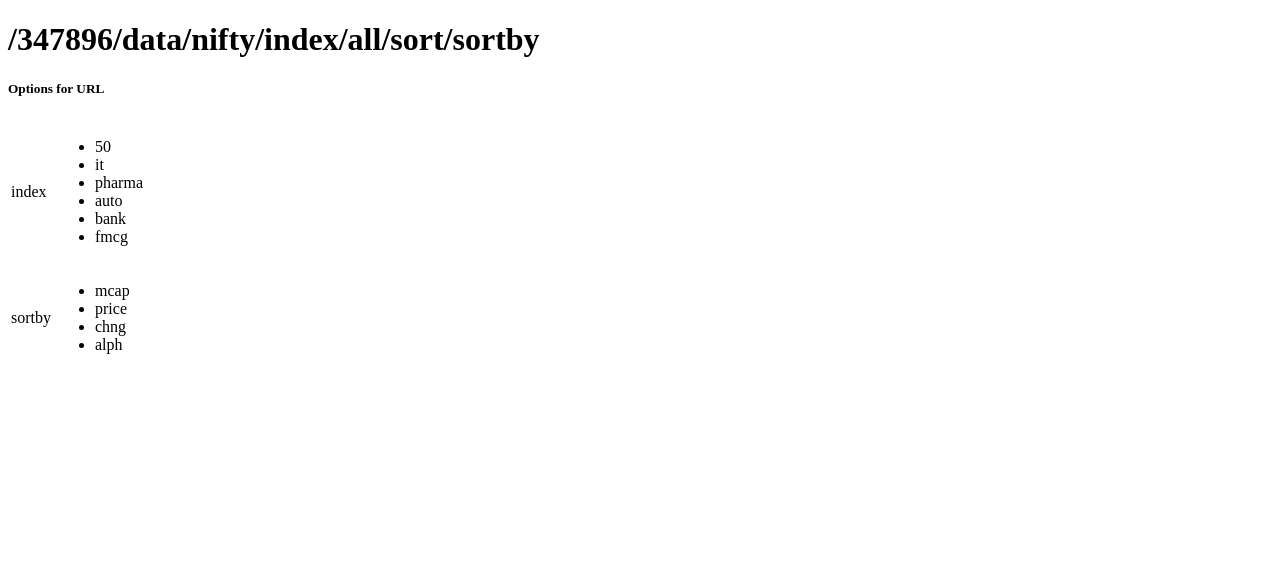
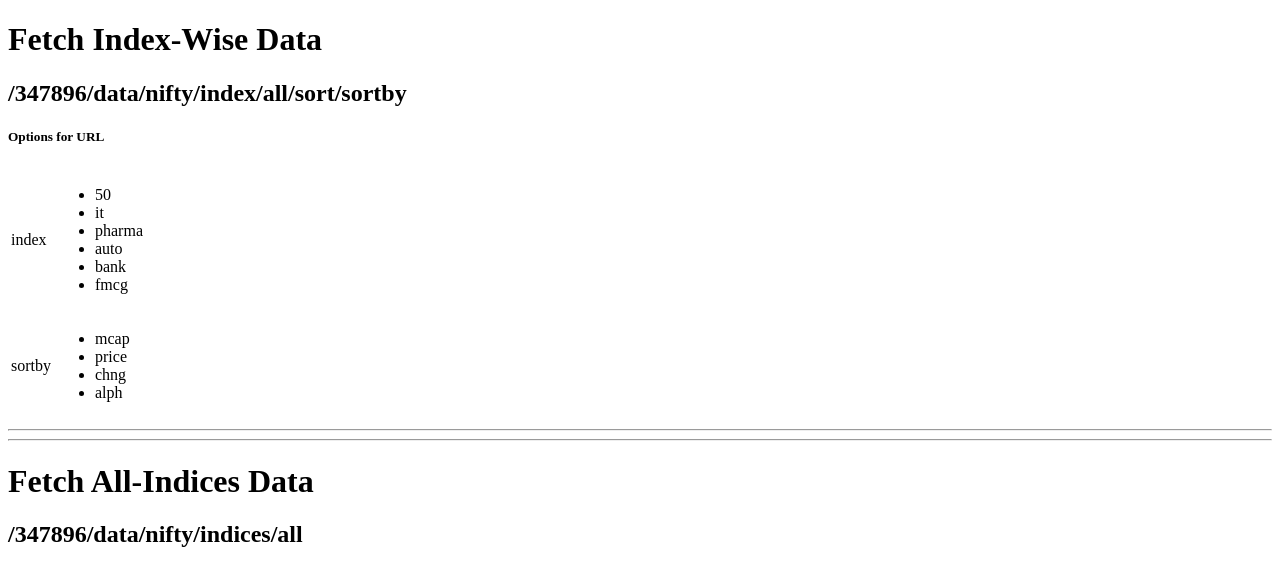
Before and after one commit to gautam7-github/Thrifty-Nifty, a Flask app: page /help in a window 1280 px wide. Shown: the top 586 px of the page. Run offline with Flask 2, Linux system fonts and the light colour scheme; parts of the project's set-up code (start-up, migrations or seed data) failed here and were passed over.

Commit message:
added option for all indices data

```diff
--- a/Nifty Data/server.py
+++ b/Nifty Data/server.py
@@ -10,8 +10,6 @@ app.config["JSONIFY_PRETTYPRINT_REGULAR"] = True
 
 
 # home route
-
-
 @app.route("/")
 def home():
     return render_template("index.html")
@@ -26,7 +24,7 @@ def help():
 # index route
 
 
-@app.route(f"/{KEY}/data/nifty/<string:index>/all/sort/<string:sortby>")
+@app.route(f"{KEY}/data/nifty/<string:index>/all/sort/<string:sortby>")
 def send_nifty_index_data(index, sortby):
     index = str(index).lower()
     indices = {
@@ -38,6 +36,13 @@ def send_nifty_index_data(index, sortby):
     }
     if index in indices:
         return jsonify(indices[index])
+
+# all index route
+
+
+@app.route(f"{KEY}/data/nifty/indices/all")
+def send_all_nifty_indices_data():
+    return jsonify(fetch_all_indices_data())
 
 
 def run():
--- a/Nifty Data/templates/help.html
+++ b/Nifty Data/templates/help.html
@@ -7,9 +7,10 @@
     <title>Help | Thrifty Nifty</title>
 </head>
 <body>
-    <h1>
+    <h1>Fetch Index-Wise Data</h1>
+    <h2>
         /347896/data/nifty/index/all/sort/sortby
-    </h1>
+    </h2>
     <h5>Options for URL</h5>
     <table>
         <tr>
@@ -41,5 +42,11 @@
             </td>
         </tr>
     </table>
+    <hr>
+    <hr>
+    <h1>Fetch All-Indices Data</h1>
+    <h2>
+        /347896/data/nifty/indices/all
+    </h2>
 </body>
 </html>
```
Also changed, not shown: Nifty Data/data.py (+13 -2 lines).
